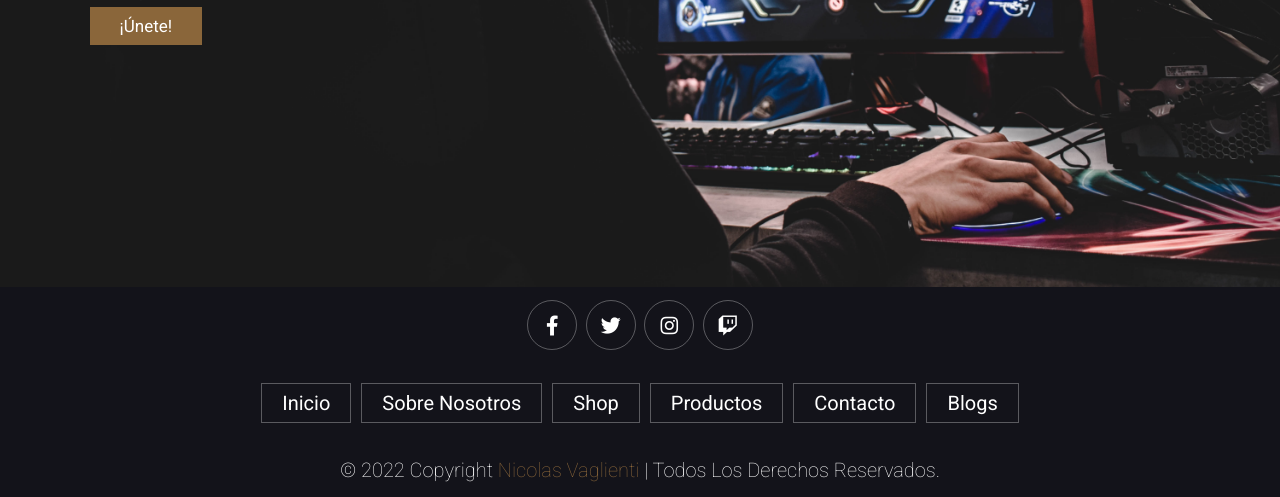
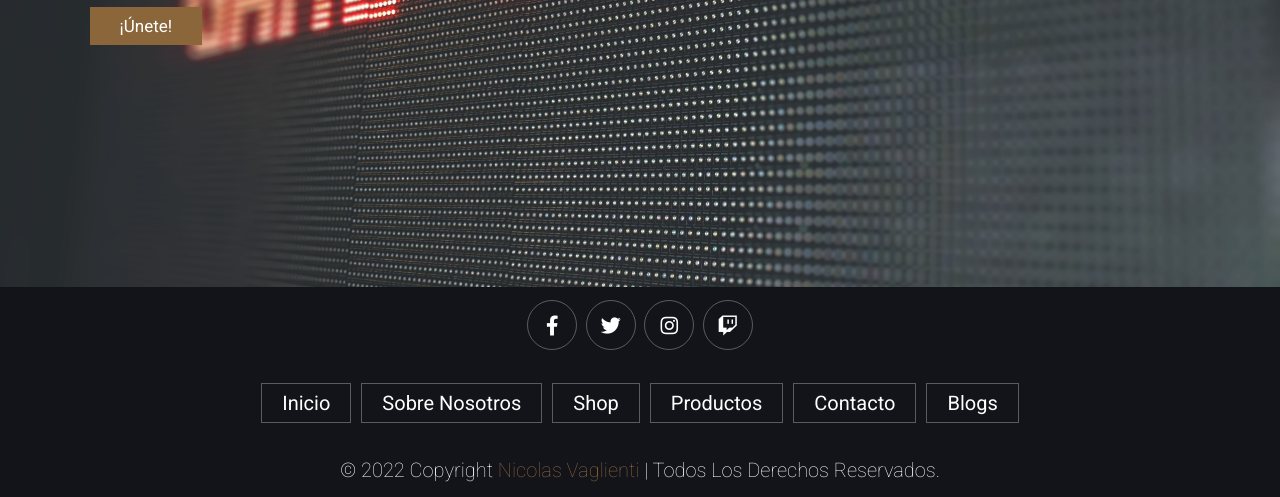
Before and after one commit to NicolasVaglienti/Proyecto-e-Sport-Nicolas-Vaglienti, a plain HTML site: page index.html in a window 1280 px wide. Shown: the part 513-1010 px from the top of the page. Drawn offline with Linux system fonts and the light colour scheme.

Commit message:
Nueva imagen bg de homepage

```diff
--- a/css/style.css
+++ b/css/style.css
@@ -147,7 +147,7 @@ section {
   min-height: 100vh;
   display: flex;
   align-items: center;
-  background: url(../images/photo.jpg) no-repeat;
+  background: url(../images/imagenhome2.jpg) no-repeat;
   background-size: cover;
   background-position: center;
 }
```
Also changed, not shown: images/imagenhome2.jpg (added).
